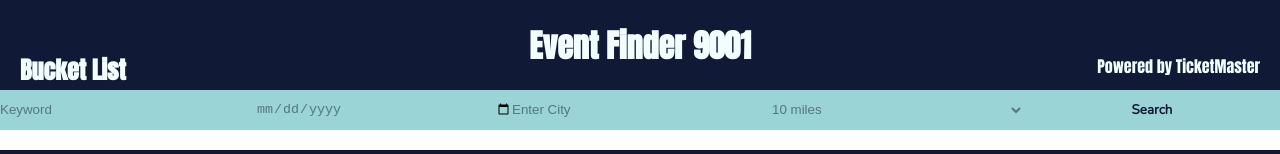
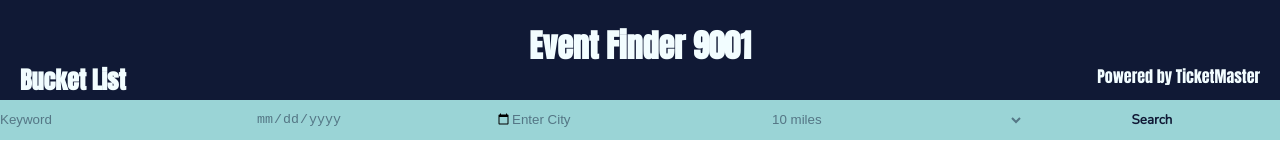
Before and after one commit to sethkasten/project-two-react, a React (Create React App) app: page / in a window 1280 px wide. Shown: the top 154 px of the page. Built offline with nearby package versions, Linux system fonts and the light colour scheme; no server answers.

Commit message:
fixed header spacing

```diff
--- a/src/components/Header.css
+++ b/src/components/Header.css
@@ -16,5 +16,5 @@
   justify-content: space-between;
   line-height: 0;
   background-color: #101935;
-  padding: 50px 20px 0px 20px;
+  padding: 60px 20px 0px 20px;
 }
```
